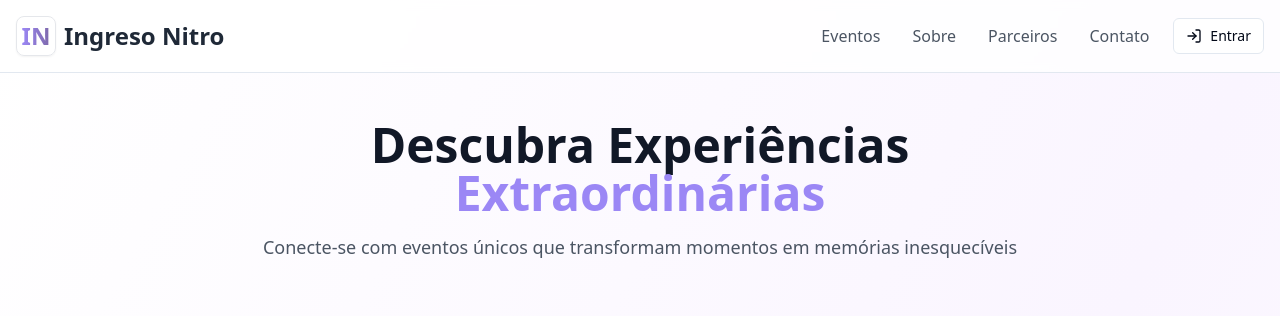
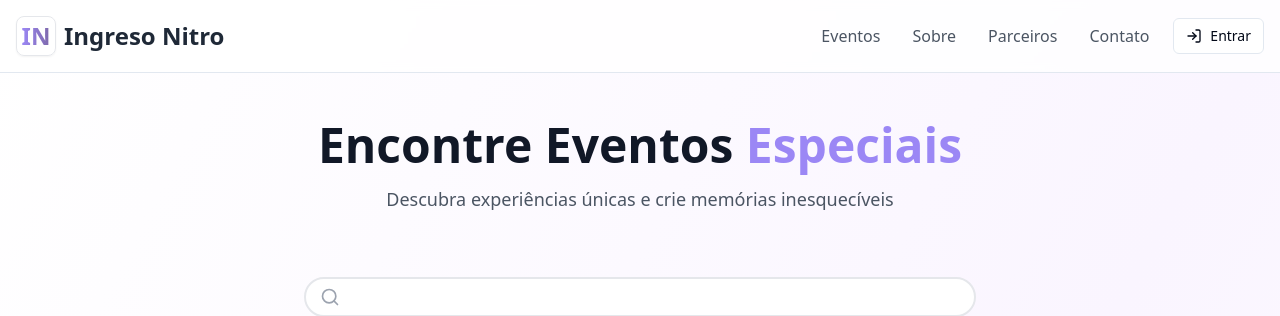
Before and after one commit to designs-lovable-hehe/ingressify-dynamic-dashboard-52, a React (Vite) app: page /eventos in a window 1280 px wide. Shown: the top 316 px of the page. Built offline with nearby package versions, Linux system fonts and the light colour scheme.

Commit message:
Refactor event page copy
Improve the wording on the events page, replacing the word "extraordinárias" with something more casual.

```diff
--- a/src/pages/Events.tsx
+++ b/src/pages/Events.tsx
@@ -86,10 +86,10 @@ const Events = () => {
           transition={{ duration: 0.5 }}
         >
           <h1 className="text-4xl md:text-5xl font-bold text-gray-900 mb-4">
-            Descubra Experiências <span className="text-primary">Extraordinárias</span>
+            Encontre Eventos <span className="text-primary">Especiais</span>
           </h1>
           <p className="text-lg text-gray-600">
-            Conecte-se com eventos únicos que transformam momentos em memórias inesquecíveis
+            Descubra experiências únicas e crie memórias inesquecíveis
           </p>
         </motion.div>
 
```
